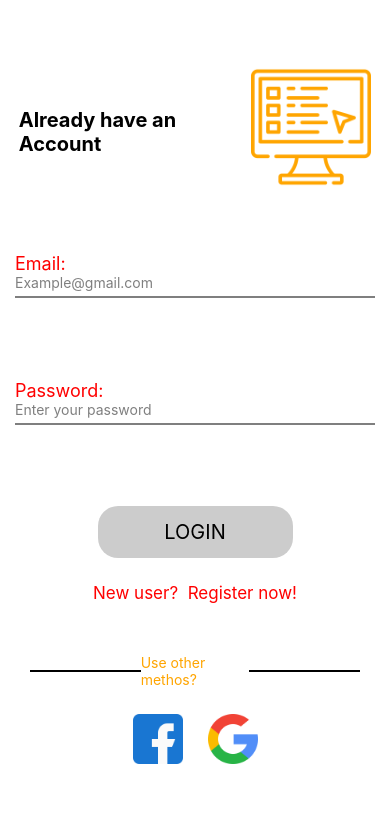
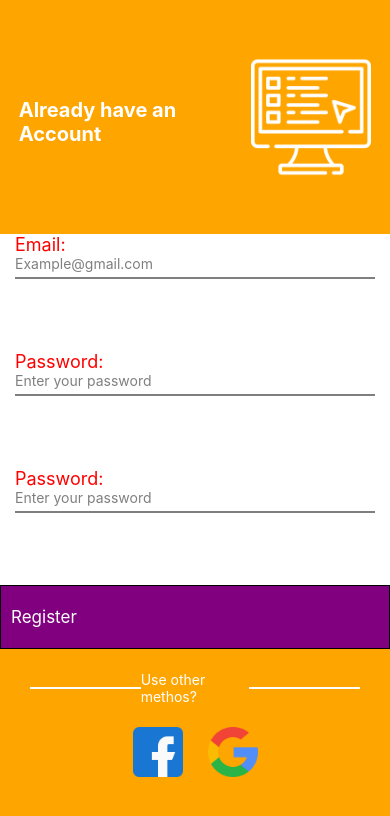
Before and after one commit to nguyenit24/nguyenit24-appmobile, a React Native app: screen / in a window 390 px wide. Shown: the top 816 px of the page. Built offline with nearby package versions, Linux system fonts and the light colour scheme.

Commit message:
REGISTER

```diff
--- a/App.js
+++ b/App.js
@@ -2,12 +2,11 @@ import { StatusBar } from 'expo-status-bar';
 import { StyleSheet, Text, View } from 'react-native';
 import Welcome from './screen/Welcome';
 import Login from './screen/Login';
-
+import Register from './screen/Register';
 export default function App() {
   return (
    <View style={styles.content}>
-    {/* <Welcome /> */}
-      <Login />
+      <Register />
    </View>
   )
 }
--- /dev/null
+++ b/screen/Register.js
@@ -0,0 +1,246 @@
+import React, { useState, useEffect } from 'react'
+import {
+    View,
+    Text,
+    Image, StyleSheet,
+    ImageBackground,
+    TouchableOpacity,
+    Alert,
+    Button,
+    TextInput,
+    Keyboard,
+    KeyboardAvoidingView,
+} from 'react-native'
+const Register = () => {
+    let isEmail = (email) => {
+        return /^[\w-]+(\.[\w-]+)*@[\w-]+(\.[\w-]+)+$/.test(email) || /w+([-+.]w+)*@w+([-.]w+)*.w+([-.]w+)*/.test(email);
+    }
+    const notify = () => {
+        Alert.alert('Thông báo tài khoản', `Email: ${email}\nPassword: ${password}`)
+    }
+    const [keyboardIsshown, setKeyboardIsshown] = useState(false)
+    useEffect(() => {
+        Keyboard.addListener('keyboardDidShow', () =>
+            setKeyboardIsshown(true)
+        )
+        Keyboard.addListener('keyboardDidHide', () =>
+            setKeyboardIsshown(false)
+        )
+    })
+    const [email, setEmail] = useState('')
+    const [password, setPassword] = useState('')
+    const [erroremail, setErrorEmail] = useState(false)
+    const [errorpassword, setErrorPassword] = useState(false)
+    const logindisable = isEmail(email) && password.length > 3
+    return <View style={{
+        backgroundColor: 'orange',
+        flex: 100,
+    }}>
+        <View style={{
+            flex: 30,
+            flexDirection: 'row',
+            justifyContent: 'space-around',
+            alignItems: 'center',
+        }}>
+
+            <Text style={{
+                marginTop: 10,
+                fontSize: 20,
+                fontWeight: 'bold',
+                width: '50%',
+                color: 'white'
+            }}>
+                Already have an Account
+            </Text>
+            <Image
+                source={require('../assets/computer.png')}
+                style={{
+                    height: 120,
+                    width: 120,
+                    tintColor: 'white'
+                }} />
+
+        </View>
+        <View style={{
+            flex: 45,
+            backgroundColor: 'white'
+        }}>
+            <View style={{
+                marginHorizontal: 15,
+                flex: 15,
+            }}>
+                <Text style={{
+                    color: 'red',
+                    fontSize: 18,
+                }}>Email:</Text>
+                <TextInput
+                    style={{
+                        color: 'black'
+                    }}
+                    placeholder={'Example@gmail.com'}
+                    placeholderTextColor={'rgba(0,0,0,0.5)'}
+                    fontSize={18}
+                    onChangeText={(text) => {
+                        setEmail(text)
+                        setErrorEmail(isEmail(text) == true ? false : true)
+                    }
+                    }
+                />
+                <View style={{
+                    marginTop: 5,
+                    height: 1,
+                    borderWidth: 1,
+                    width: '100%',
+                    borderColor: 'rgba(0,0,0,0.5)',
+                }}></View>
+                {erroremail == true && <View>
+                    <Text style={{
+                        color: 'red',
+                    }}>Email format is wrong</Text>
+                </View>}
+            </View>
+            <View style={{
+                marginHorizontal: 15,
+                flex: 15,
+            }}>
+                <Text style={{
+                    color: 'red',
+                    fontSize: 18,
+                }}>Password:</Text>
+                <TextInput
+                    style={{
+                        color: 'black',
+                    }}
+                    secureTextEntry={true}
+                    placeholder={'Enter your password'}
+                    placeholderTextColor={'rgba(0,0,0,0.5)'}
+                    fontSize={18}
+                    onChangeText={(text) => {
+                        setPassword(text)
+                        setErrorPassword(text.length > 3 ? false : true)
+                    }
+                    }
+                />
+                <View style={{
+                    borderColor: 'rgba(0,0,0,0.5)',
+                    marginTop: 5,
+                    height: 1,
+                    borderWidth: 1,
+                    width: '100%'
+                }}></View>
+                {errorpassword == true && <View>
+                    <Text style={{
+                        color: 'red',
+                    }}>Password must have at least 4 characters</Text>
+                </View>}
+            </View>
+            <View style={{
+                marginHorizontal: 15,
+                flex: 15,
+            }}>
+                <Text style={{
+                    color: 'red',
+                    fontSize: 18,
+                }}>Password:</Text>
+                <TextInput
+                    style={{
+                        color: 'black',
+                    }}
+                    secureTextEntry={true}
+                    placeholder={'Enter your password'}
+                    placeholderTextColor={'rgba(0,0,0,0.5)'}
+                    fontSize={18}
+                    onChangeText={(text) => {
+                        setPassword(text)
+                        setErrorPassword(text.length > 3 ? false : true)
+                    }
+                    }
+                />
+                <View style={{
+                    borderColor: 'rgba(0,0,0,0.5)',
+                    marginTop: 5,
+                    height: 1,
+                    borderWidth: 1,
+                    width: '100%'
+                }}></View>
+                {errorpassword == true && <View>
+                    <Text style={{
+                        color: 'red',
+                    }}>Password must have at least 4 characters</Text>
+                </View>}
+            </View>
+        </View>
+        <TouchableOpacity
+            style={{
+                flex: 8,
+                justifyContent: 'center',
+                borderWidth: 1,
+                backgroundColor: 'purple'
+            }}
+        >
+            <Text
+                style={{
+                    fontSize: 17,
+                    paddingHorizontal: 10,
+                    color: 'white'
+                }}
+            >Register</Text>
+        </TouchableOpacity>
+        <View style={{
+            flex: 25,
+        }}>
+            <View style={{
+                flex: 10,
+                flexDirection: 'row',
+                justifyContent: 'space-around',
+                alignItems: 'center',
+                marginHorizontal: 30,
+            }}>
+                <View style={{
+                    flex: 1,
+                    height: 1,
+                    borderWidth: 1,
+                    width: '50%',
+                    borderColor: 'white'
+                }}></View>
+                <View style={{
+                    flex: 1,
+                    fontSize: 15,
+                }}>
+                    <Text style={{
+                        alignSelf: 'center',
+                        color: 'white'
+                    }}>Use other methos?</Text>
+                </View>
+                <View style={{
+                    flex: 1,
+                    height: 1,
+                    borderWidth: 1,
+                    width: '50%',
+                    borderColor: 'white'
+                }}></View>
+            </View>
+            <View style={{
+                flex: 15,
+                flexDirection: 'row',
+                justifyContent: 'space-around',
+                marginHorizontal: 120,
+            }}>
+                <Image source={require('../assets/facebook.png')}
+                    style={{
+                        height: 50,
+                        width: 50,
+                    }}
+                />
+                <Image source={require('../assets/gg.png')}
+                    style={{
+                        height: 50,
+                        width: 50,
+                    }}
+                />
+            </View>
+        </View>
+    </View>
+}
+export default Register
+// huynh duy nguyen
```
